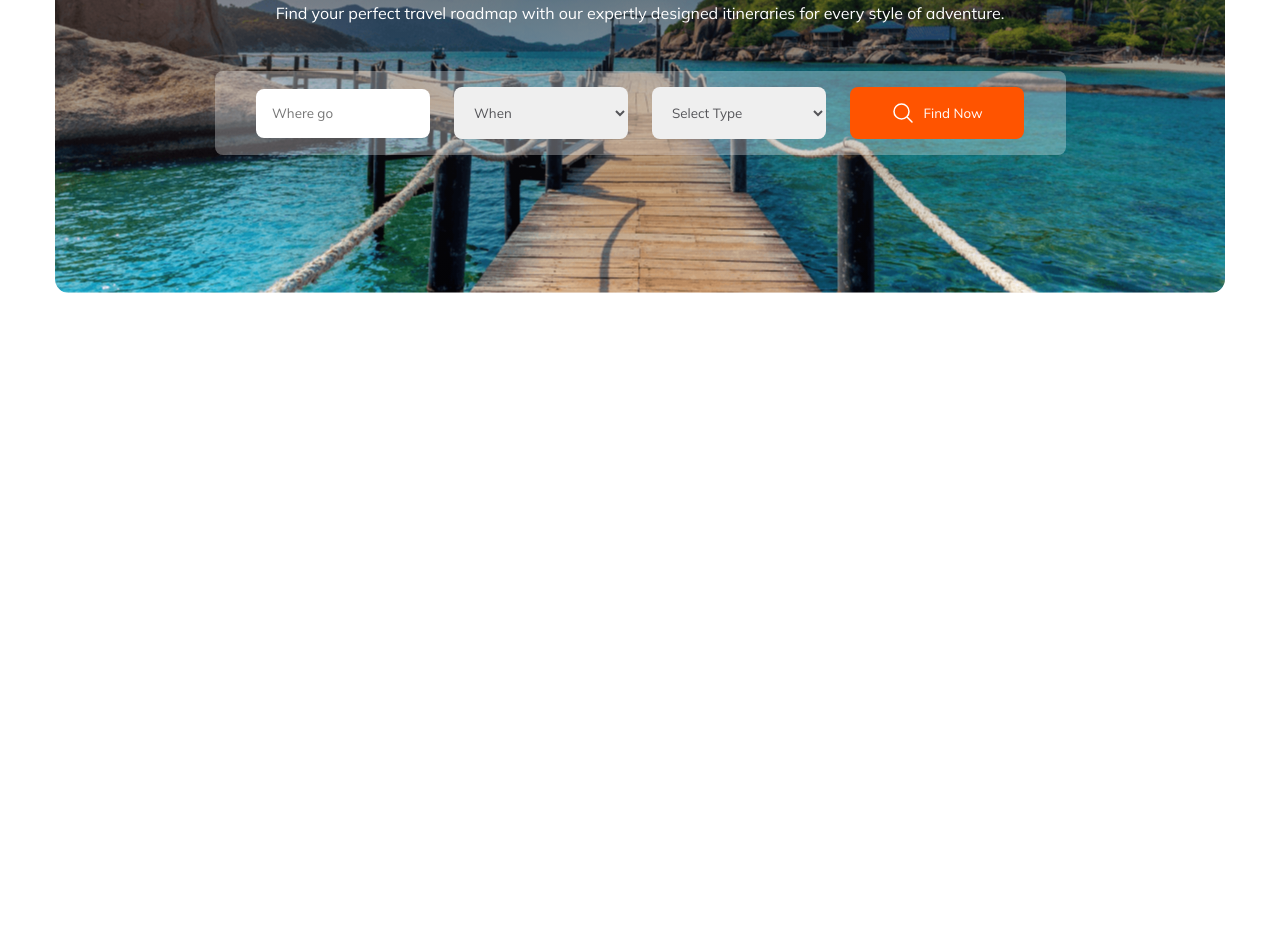
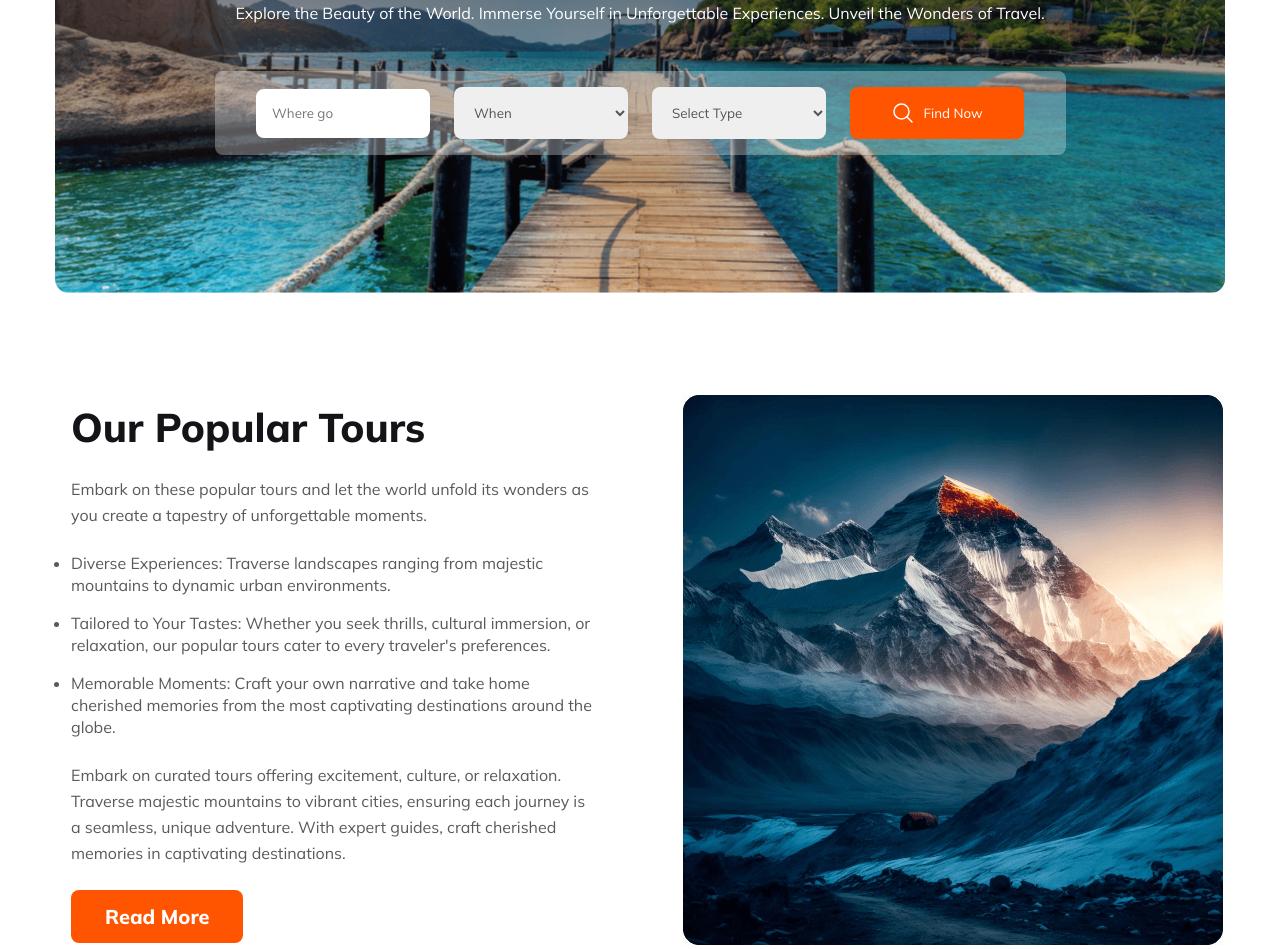
Before and after one commit to Oronno-Akter-Usha/assignment-2-travel, a plain HTML site: page index.html in a window 1280 px wide. Shown: the part 355-1304 px from the top of the page. Before the commit the page ends 800 px from the top, so only its background shows below. Drawn offline with Linux system fonts and the light colour scheme.

Commit message:
add tour section

```diff
--- a/index.html
+++ b/index.html
@@ -13,7 +13,7 @@
         <div class="banner-container">
             <div class="banner-text">
                 <h1 class="fw-800">Explore Your Travel</h1>
-                <p>Find your perfect travel roadmap with our expertly designed itineraries for every style of adventure.</p>
+                <p>Explore the Beauty of the World. Immerse Yourself in Unforgettable Experiences. Unveil the Wonders of Travel.</p>
             </div>
             <div class="banner-input-container">
                 <input type="text" class=".where-go" placeholder="Where go">
@@ -27,5 +27,27 @@
             </div>
         </div>
     </header>
+
+    <!-- main -->
+    <main>
+        <!-- tour-section -->
+        <section class="tour-container">
+            <div class="tour-text">
+                <h2>Our Popular Tours</h2>
+                <p class="txt-color">Embark on these popular tours and let the world unfold its wonders as you create a tapestry of unforgettable moments.</p>
+                <ul class="txt-color">
+                    <li>Diverse Experiences: Traverse landscapes ranging from majestic mountains to dynamic urban environments.</li>
+                    <li>Tailored to Your Tastes: Whether you seek thrills, cultural immersion, or relaxation, our popular tours cater to every traveler's preferences.</li>
+                    <li>Memorable Moments: Craft your own narrative and take home cherished memories from the most captivating destinations around the globe.</li>
+                </ul>
+                <p class="p-txt-color">Embark on curated tours offering excitement, culture, or relaxation. Traverse majestic mountains to vibrant cities, ensuring each journey is a seamless, unique adventure. With expert guides, craft cherished memories in captivating destinations.</p>
+                <button class="btn">Read More</button>
+            </div>
+            <div class="tour-image">
+                <img src="images/mountain.png" alt="">
+            </div>
+
+        </section>
+    </main>
 </body>
 </html>
--- a/styles/styles.css
+++ b/styles/styles.css
@@ -14,10 +14,40 @@
     --txt-color: rgba(19, 19, 24, 0.70);
 }
 
+/* shared styles */
+/* h2 style */
+h2{
+    color: var(--primary-txt-color);
+    font-size: 2.5rem;
+    font-weight: 800;
+}
+
+.p-txt-color{
+    color: var(--p-txt-color);
+}
+
+.txt-color{
+    color: var(--txt-color);
+}
+
+
 /* fw = font-weight */
 
 .fw-800 {
     font-weight: 800;
+}
+
+
+
+/* btn style */
+.btn {
+    color: #FFF;
+    border-radius: 8px;
+    background-color: var(--primary-color);
+    border: none;
+    font-weight: 800;
+    font-size: 1.25rem;
+    cursor: pointer;
 }
 
 /* banner section style */
@@ -88,3 +118,37 @@
     border-radius: 8px;
     cursor: pointer;
 }
+
+/* tour section */
+.tour-container{
+    max-width: 1170px;
+    margin: 0px auto;
+    display: flex;
+    justify-content: space-around;
+    align-items: center;
+    column-gap: 53px;
+}
+.tour-text{
+    width: 45%;
+}
+
+.tour-image{
+    width: 45%;
+}
+
+.tour-text h2{
+    margin-bottom: 24px;
+}
+.tour-text p{
+    margin: 24px 0px;
+    line-height: 26px;
+}
+
+.tour-text ul li{
+    margin-bottom: 16px;
+    line-height: 22px;
+}
+
+.tour-text .btn{
+    padding: 14px 34px;
+}
```
Also changed, not shown: Images/banner-mobile.png (deleted), icon/logo.svg (added).
